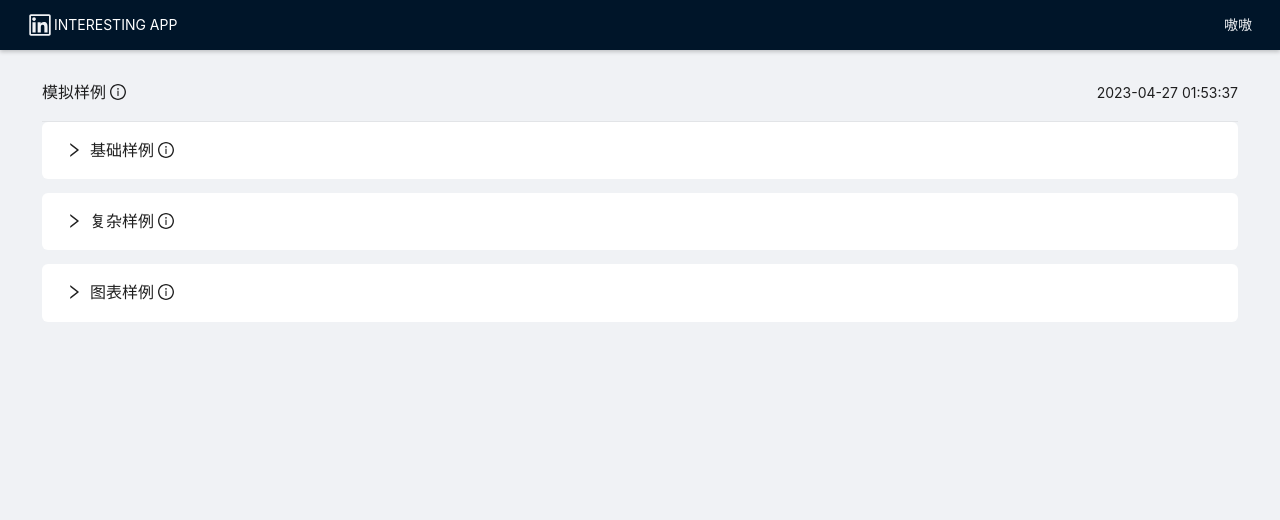
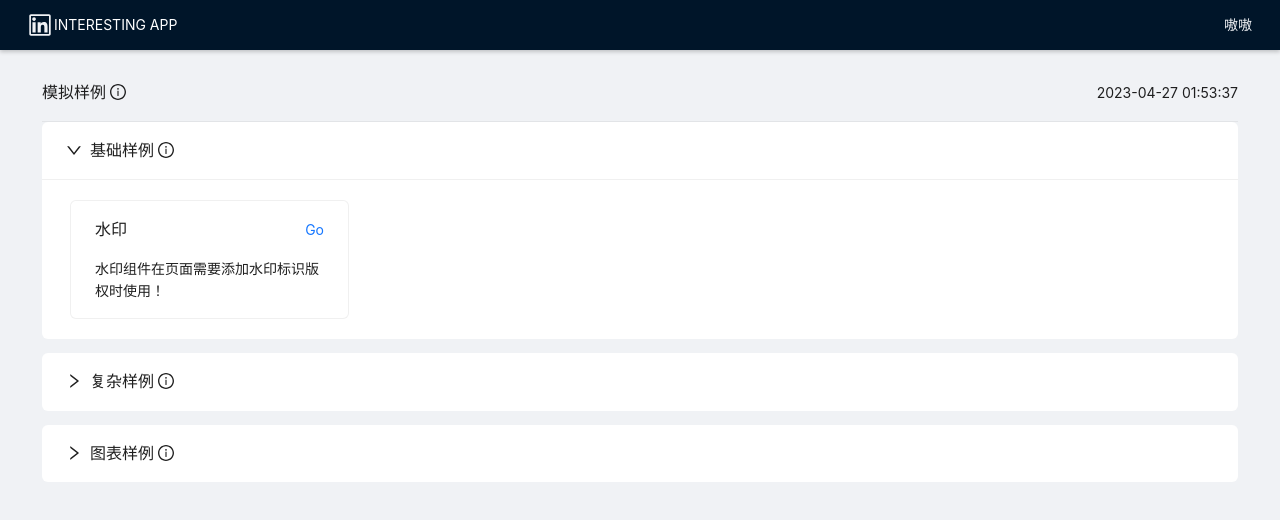
Before and after one commit to Wang-Qing1/react-app, a React (Create React App) app: page / in a window 1280 px wide. Shown: the top 520 px of the page. Built offline with nearby package versions, Linux system fonts and the light colour scheme.

Commit message:
样式调整

```diff
--- a/src/page/Home/Home.js
+++ b/src/page/Home/Home.js
@@ -39,7 +39,6 @@ export default class Home extends React.Component {
             tooltip={'Ant Design v5 框架组件的简单使用与Ant Design Pro pro-components 高级组件的使用'}
             headerBordered={true}
             collapsible={true}
-            defaultCollapsed={true}
             gutter={[8,8]}
             colSpan={24}
           >
--- a/src/page/Home/SimpleSample/SimpleSample.js
+++ b/src/page/Home/SimpleSample/SimpleSample.js
@@ -5,7 +5,7 @@ import {ProCard} from "@ant-design/pro-components";
 import {NavLink} from "react-router-dom";
 
 /**
- * 复杂样例展示、描述、入口
+ * 简单样例展示、描述、入口
  */
 export default class SimpleSample extends React.Component{
   render() {
```
